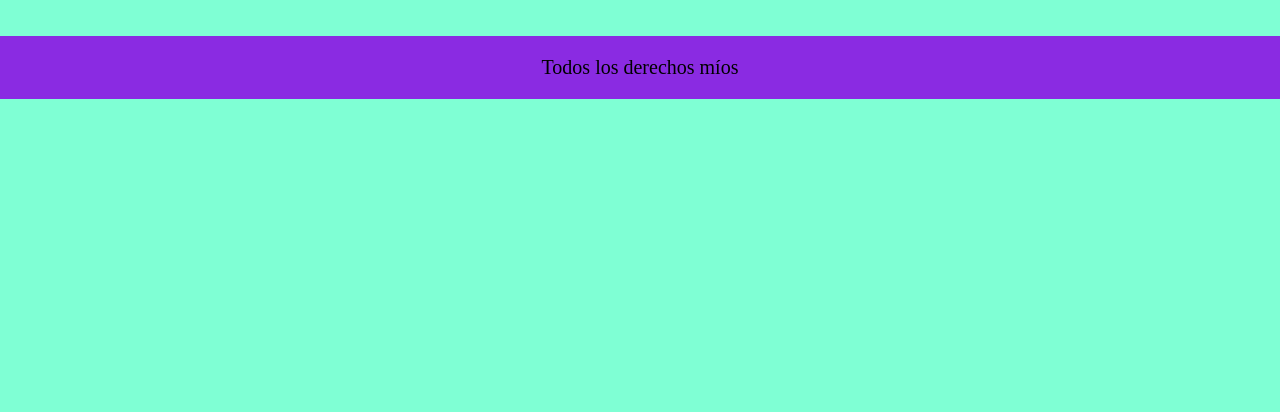
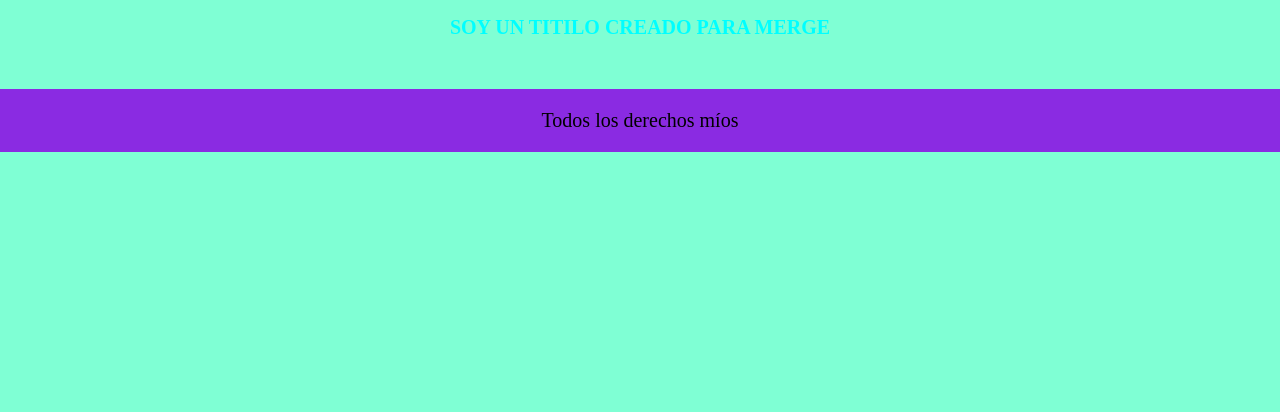
Before and after one commit to ais1983/clase-48280, a plain HTML site: page index.html in a window 1280 px wide. Shown: the part 388-800 px from the top of the page. Drawn offline with Linux system fonts and the light colour scheme.

Commit message:
titulo para merge

```diff
--- a/index.html
+++ b/index.html
@@ -39,6 +39,7 @@
         <h1>creando</h1>
 
         <h1 class="titulo-git">soy un titulo creado en una rama</h1>
+        <h2>soy un titilo creado para merge</h2>
 
     </section>
 
```
